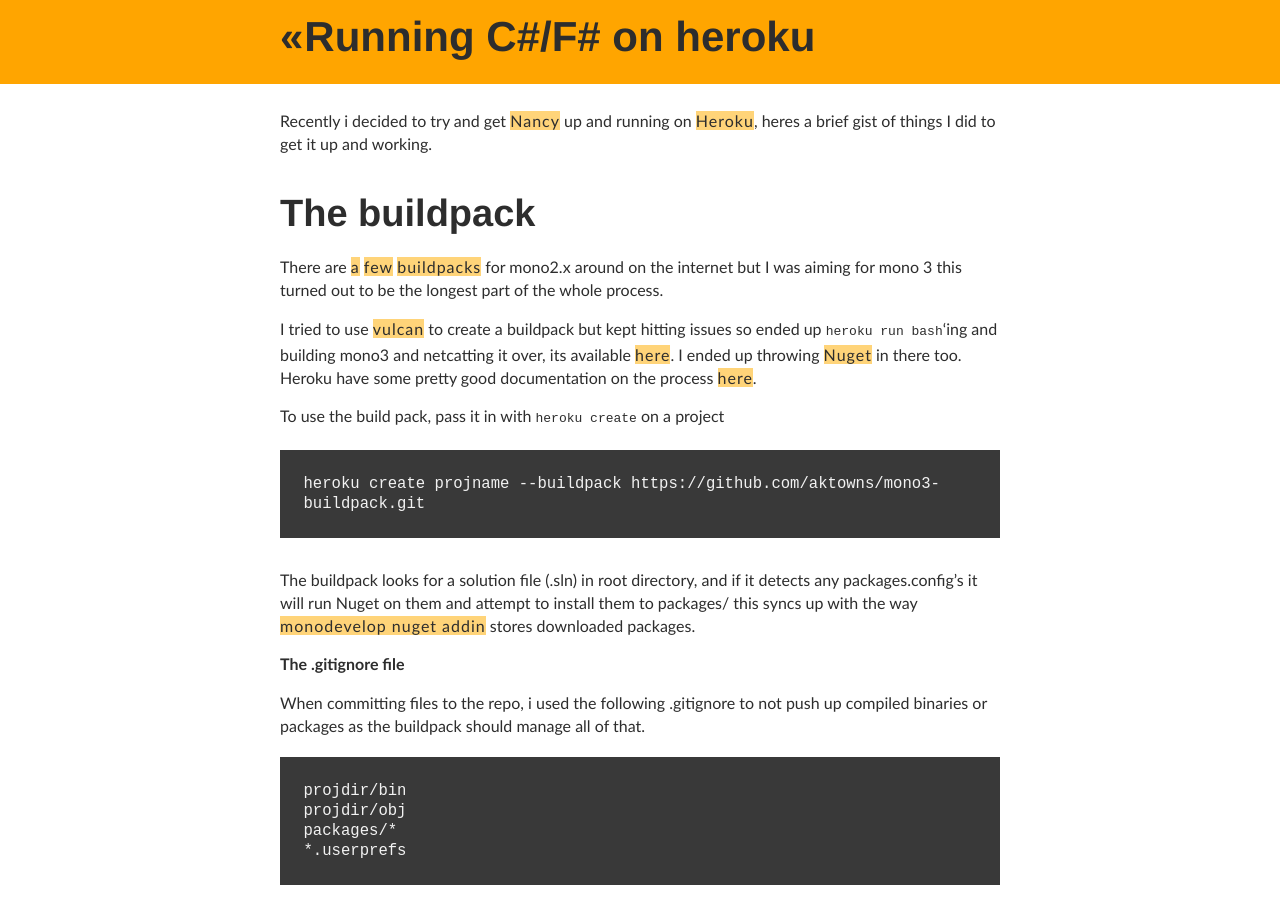
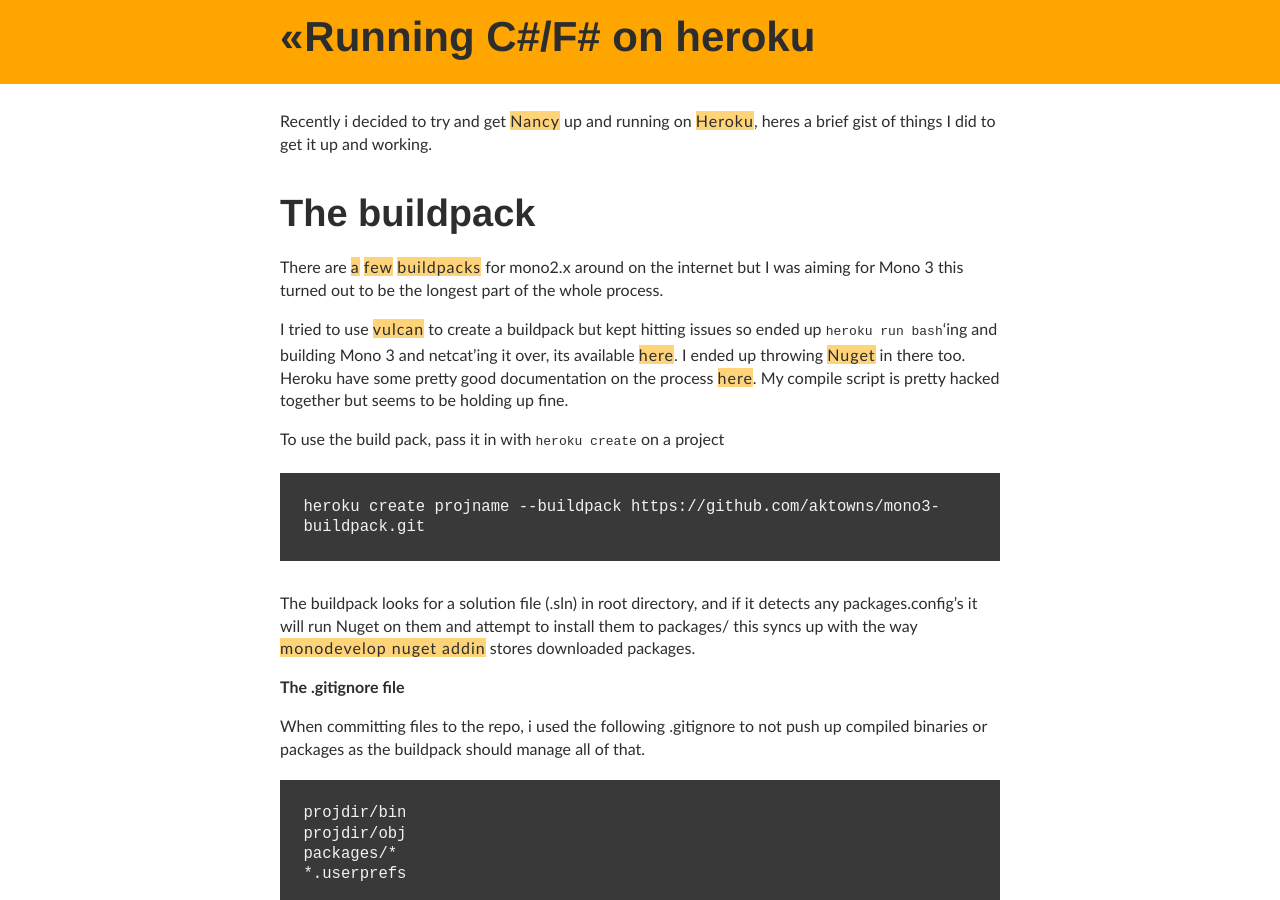
Before and after one commit to aktowns/blog.ashleytowns.id.au, a Jekyll site: the page built from _posts/2013-04/2013-04-01-running-csharp-fsharp-xbuild-nuget-on-heroku.md, in a window 1280 px wide and 900 px high. Built offline with Jekyll 4.4.1, drawn with Linux system fonts in a browser that asks for light colours; comment, search, counter and statistics services are not loaded.

Commit message:
additions and corrections

```diff
--- a/_posts/2013-04/2013-04-01-running-csharp-fsharp-xbuild-nuget-on-heroku.md
+++ b/_posts/2013-04/2013-04-01-running-csharp-fsharp-xbuild-nuget-on-heroku.md
@@ -9,9 +9,9 @@ tags: [fsharp, heroku, xbuild]
 Recently i decided to try and get [Nancy](http://nancyfx.org/) up and running on [Heroku](http://www.heroku.com/), heres a brief gist of things I did to get it up and working.
 
 ## The buildpack
-There are [a](https://github.com/bvanderveen/heroku-mono-buildpack) [few](https://github.com/brandur/heroku-buildpack-mono) [buildpacks](https://github.com/BenHall/heroku-buildpack-mono) for mono2.x around on the internet but I was aiming for mono 3 this turned out to be the longest part of the whole process.
+There are [a](https://github.com/bvanderveen/heroku-mono-buildpack) [few](https://github.com/brandur/heroku-buildpack-mono) [buildpacks](https://github.com/BenHall/heroku-buildpack-mono) for mono2.x around on the internet but I was aiming for Mono 3 this turned out to be the longest part of the whole process.
 
-I tried to use [vulcan](https://github.com/heroku/vulcan) to create a buildpack but kept hitting issues so ended up `heroku run bash`'ing and building mono3 and netcatting it over, its available [here](https://github.com/aktowns/mono3-buildpack). I ended up throwing [Nuget](http://nuget.org/) in there too. Heroku have some pretty good documentation on the process [here](https://devcenter.heroku.com/articles/buildpack-api).
+I tried to use [vulcan](https://github.com/heroku/vulcan) to create a buildpack but kept hitting issues so ended up `heroku run bash`'ing and building Mono 3 and netcat'ing it over, its available [here](https://github.com/aktowns/mono3-buildpack). I ended up throwing [Nuget](http://nuget.org/) in there too. Heroku have some pretty good documentation on the process [here](https://devcenter.heroku.com/articles/buildpack-api). My compile script is pretty hacked together but seems to be holding up fine.
 
 To use the build pack, pass it in with `heroku create` on a project
 
```
